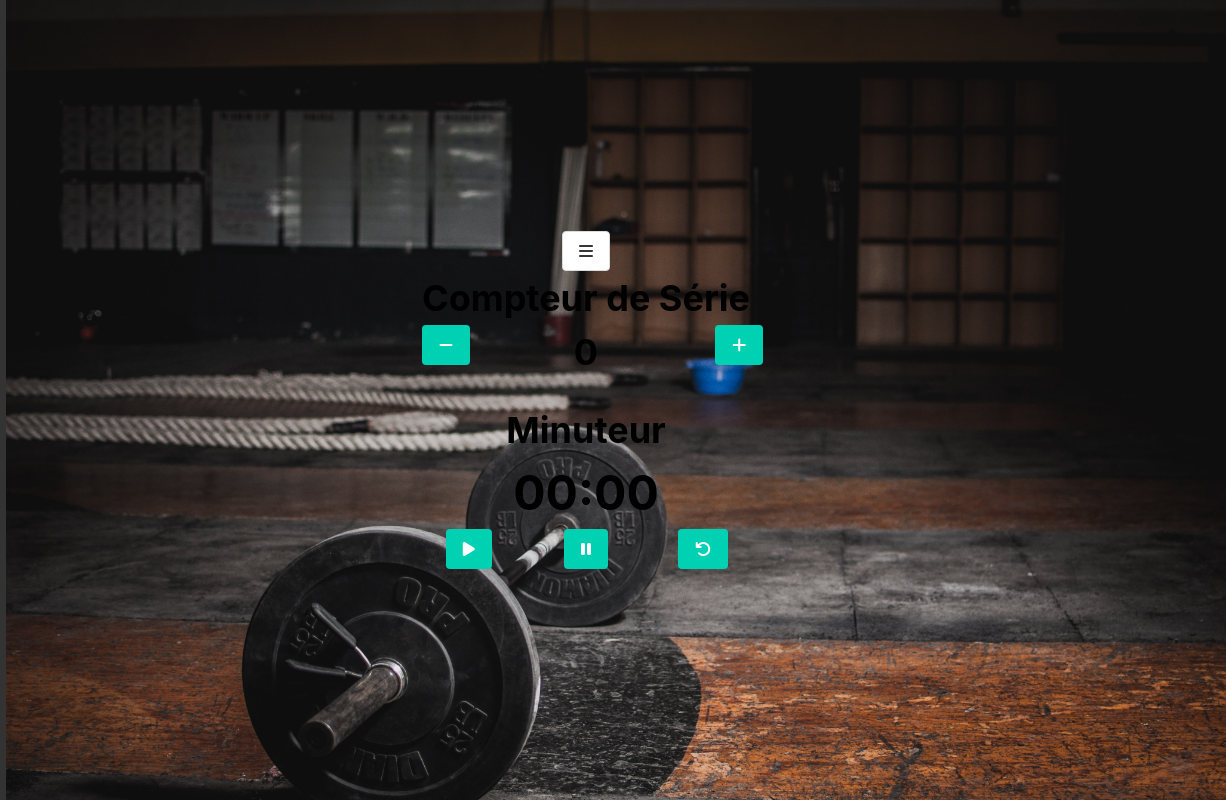
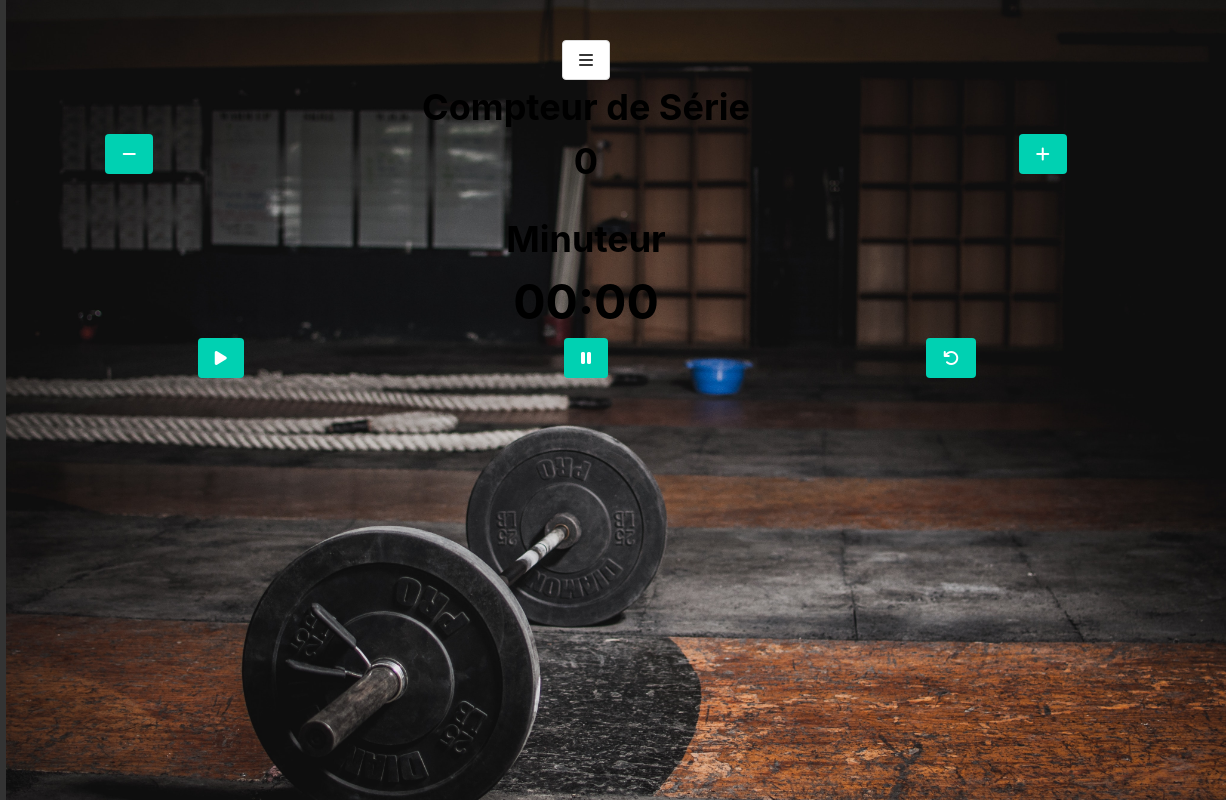
Before and after one commit to DarkHenos/sport, a plain HTML site: page html/index-timer.html in a window 1280 px wide. Shown: the full height of the page, 54-1280 px from the left. Drawn offline with nearby package versions, Linux system fonts and the light colour scheme.

Commit message:
Update style-dashboard.css

```diff
--- a/css/style-dashboard.css
+++ b/css/style-dashboard.css
@@ -1,16 +1,8 @@
 :root {
   --navbar-width: 60px;
+  overflow: hidden;
 }
 
-body {
-  height: 100vh;
-  width: 100vw;
-  margin: 0;
-  padding: 0;
-  display: flex;
-  flex-direction: column;
-  color: #333;
-}
 
 .top-name {
   margin-top: 15px;
@@ -19,6 +11,7 @@ body {
   align-items: center;
   justify-content: center;
 }
+
 
 .navbar {
   position: fixed;
@@ -64,7 +57,7 @@ body {
   justify-content: center;
   flex-wrap: wrap;
   justify-content: center;
-  margin-left: 45px;
+  margin-left: 60px;
 }
 
 .card {
```
